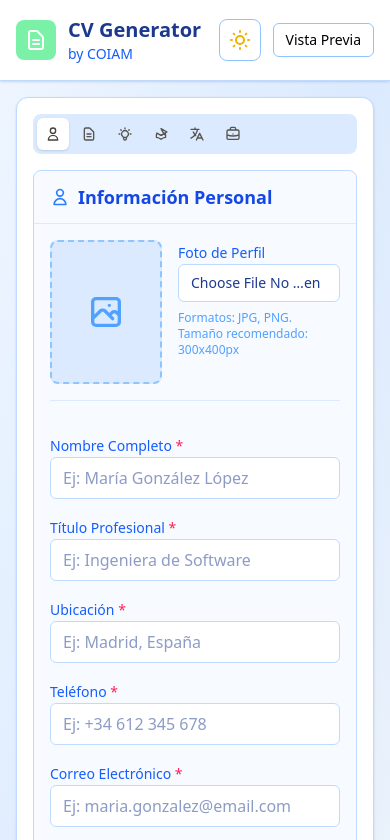
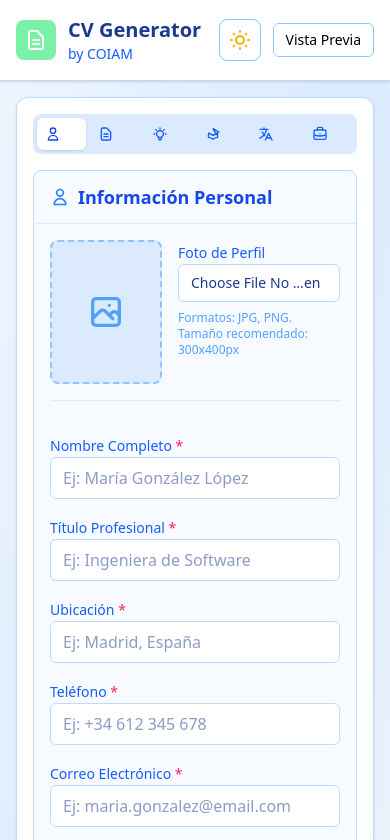
Before and after one commit to Carlos-ortiz23/cv-generator, a website built with Vite: page index.html in a window 390 px wide. Both pictures are taken after a click on the button 53 px from the left and 134 px from the top of the page. Shown: the top 840 px of the page. Built offline with nearby package versions, Linux system fonts and the light colour scheme.

Commit message:
Tabs ocupan todo el espacio y formulario centrado

```diff
--- a/index.html
+++ b/index.html
@@ -58,28 +58,28 @@
       <div id="formSection" class="xl:col-span-2">
         <div class="bg-white dark:bg-slate-800 rounded-xl shadow-sm border border-blue-200 dark:border-slate-700 p-4 sm:p-6 transition-colors duration-300">
           <!-- Tabs -->
-          <div class="flex flex-wrap gap-1 bg-blue-100 dark:bg-slate-700 p-1 rounded-lg mb-4 sm:mb-6 transition-colors duration-300">
-            <button data-tab="personal" class="tab-btn tab-active flex items-center gap-1.5 px-2 sm:px-3 py-2 text-xs sm:text-sm rounded-md transition-colors bg-white dark:bg-slate-600 text-blue-700 dark:text-white shadow-sm">
+          <div class="flex flex-wrap gap-1 bg-blue-100 dark:bg-slate-700 p-1 rounded-lg mb-4 sm:mb-6 transition-colors duration-300 flex-1">
+            <button data-tab="personal" class="tab-btn tab-active flex items-center gap-1.5 px-2 sm:px-3 py-2 text-xs sm:text-sm rounded-md transition-colors bg-white dark:bg-slate-600 text-blue-700 dark:text-white shadow-sm flex-1">
               <svg class="h-4 w-4" fill="none" stroke="currentColor" viewBox="0 0 24 24"><path stroke-linecap="round" stroke-linejoin="round" stroke-width="2" d="M16 7a4 4 0 11-8 0 4 4 0 018 0zM12 14a7 7 0 00-7 7h14a7 7 0 00-7-7z"></path></svg>
               <span class="hidden sm:inline">Personal</span>
             </button>
-            <button data-tab="profile" class="tab-btn tab-inactive flex items-center gap-1.5 px-2 sm:px-3 py-2 text-xs sm:text-sm rounded-md transition-colors text-blue-600 dark:text-blue-200 hover:bg-blue-50 dark:hover:bg-slate-600">
+            <button data-tab="profile" class="tab-btn tab-inactive flex items-center gap-1.5 px-2 sm:px-3 py-2 text-xs sm:text-sm rounded-md transition-colors text-blue-600 dark:text-blue-200 flex-1">
               <svg class="h-4 w-4" fill="none" stroke="currentColor" viewBox="0 0 24 24"><path stroke-linecap="round" stroke-linejoin="round" stroke-width="2" d="M9 12h6m-6 4h6m2 5H7a2 2 0 01-2-2V5a2 2 0 012-2h5.586a1 1 0 01.707.293l5.414 5.414a1 1 0 01.293.707V19a2 2 0 01-2 2z"></path></svg>
               <span class="hidden sm:inline">Perfil</span>
             </button>
-            <button data-tab="skills" class="tab-btn tab-inactive flex items-center gap-1.5 px-2 sm:px-3 py-2 text-xs sm:text-sm rounded-md transition-colors text-blue-600 dark:text-blue-200 hover:bg-blue-50 dark:hover:bg-slate-600">
+            <button data-tab="skills" class="tab-btn tab-inactive flex items-center gap-1.5 px-2 sm:px-3 py-2 text-xs sm:text-sm rounded-md transition-colors text-blue-600 dark:text-blue-200 flex-1">
               <svg class="h-4 w-4" fill="none" stroke="currentColor" viewBox="0 0 24 24"><path stroke-linecap="round" stroke-linejoin="round" stroke-width="2" d="M9.663 17h4.673M12 3v1m6.364 1.636l-.707.707M21 12h-1M4 12H3m3.343-5.657l-.707-.707m2.828 9.9a5 5 0 117.072 0l-.548.547A3.374 3.374 0 0014 18.469V19a2 2 0 11-4 0v-.531c0-.895-.356-1.754-.988-2.386l-.548-.547z"></path></svg>
               <span class="hidden sm:inline">Competencias</span>
             </button>
-            <button data-tab="education" class="tab-btn tab-inactive flex items-center gap-1.5 px-2 sm:px-3 py-2 text-xs sm:text-sm rounded-md transition-colors text-blue-600 dark:text-blue-200 hover:bg-blue-50 dark:hover:bg-slate-600">
+            <button data-tab="education" class="tab-btn tab-inactive flex items-center gap-1.5 px-2 sm:px-3 py-2 text-xs sm:text-sm rounded-md transition-colors text-blue-600 dark:text-blue-200 flex-1">
               <svg class="h-4 w-4" fill="none" stroke="currentColor" viewBox="0 0 24 24"><path stroke-linecap="round" stroke-linejoin="round" stroke-width="2" d="M12 14l9-5-9-5 5 9 5z"></path><path stroke-linecap="round" stroke-linejoin="round" stroke-width="2" d="M12 14l6.16-3.422a12.083 12.083 0 01.665 6.479A11.952 11.952 0 0012 20.055a11.952 11.952 0 00-6.824-2.998 12.078 12.078 0 01.665-6.479L12 14z"></path></svg>
               <span class="hidden sm:inline">Educación</span>
             </button>
-            <button data-tab="languages" class="tab-btn tab-inactive flex items-center gap-1.5 px-2 sm:px-3 py-2 text-xs sm:text-sm rounded-md transition-colors text-blue-600 dark:text-blue-200 hover:bg-blue-50 dark:hover:bg-slate-600">
+            <button data-tab="languages" class="tab-btn tab-inactive flex items-center gap-1.5 px-2 sm:px-3 py-2 text-xs sm:text-sm rounded-md transition-colors text-blue-600 dark:text-blue-200 flex-1">
               <svg class="h-4 w-4" fill="none" stroke="currentColor" viewBox="0 0 24 24"><path stroke-linecap="round" stroke-linejoin="round" stroke-width="2" d="M3 5h12M9 3v2m1.048 9.5A18.022 18.022 0 016.412 9m6.088 9h7M11 21l5-10 5 10M12.751 5C11.783 10.77 8.07 15.61 3 18.129"></path></svg>
               <span class="hidden sm:inline">Idiomas</span>
             </button>
-            <button data-tab="experience" class="tab-btn tab-inactive flex items-center gap-1.5 px-2 sm:px-3 py-2 text-xs sm:text-sm rounded-md transition-colors text-blue-600 dark:text-blue-200 hover:bg-blue-50 dark:hover:bg-slate-600">
+            <button data-tab="experience" class="tab-btn tab-inactive flex items-center gap-1.5 px-2 sm:px-3 py-2 text-xs sm:text-sm rounded-md transition-colors text-blue-600 dark:text-blue-200 flex-1">
               <svg class="h-4 w-4" fill="none" stroke="currentColor" viewBox="0 0 24 24"><path stroke-linecap="round" stroke-linejoin="round" stroke-width="2" d="M21 13.255A23.931 23.931 0 0112 15c-3.183 0-6.22-.62-9-1.745M16 6V4a2 2 0 00-2-2h-4a2 2 0 00-2 2v2m4 6h.01M5 20h14a2 2 0 002-2V8a2 2 0 00-2-2H5a2 2 0 00-2 2v10a2 2 0 002 2z"></path></svg>
               <span class="hidden sm:inline">Experiencia</span>
             </button>
@@ -272,7 +272,7 @@
       </div>
 
       <!-- Preview -->
-      <div id="previewSection" class="hidden xl:block xl:col-span-1">
+      <div id="previewSection" class="hidden">
         <div class="sticky top-20 lg:top-24">
           <div class="bg-blue-100 dark:bg-slate-700 rounded-xl p-4 shadow-sm border border-blue-200 dark:border-slate-600 transition-colors duration-300">
             <div class="flex items-center justify-between mb-3">
--- a/src/features/preview.js
+++ b/src/features/preview.js
@@ -7,23 +7,17 @@ export function togglePreview() {
   if (!formSection || !previewSection) return;
 
   if (previewSection.classList.contains('hidden')) {
-    // Show preview - hide form on mobile, show both on desktop
+    // Show preview - hide form on mobile/tablet, show both on desktop
     if (window.innerWidth < 1280) { // xl breakpoint
       formSection.classList.add('hidden');
-      previewSection.classList.remove('hidden');
-      previewSection.classList.remove('xl:block');
-      previewSection.classList.add('block');
-    } else {
-      previewSection.classList.remove('hidden');
     }
+    previewSection.classList.remove('hidden');
     const btn = document.getElementById('togglePreview');
     if (btn) btn.textContent = 'Ocultar';
   } else {
     // Hide preview - show form
     formSection.classList.remove('hidden');
     previewSection.classList.add('hidden');
-    previewSection.classList.remove('block');
-    previewSection.classList.add('xl:block');
     const btn = document.getElementById('togglePreview');
     if (btn) btn.textContent = 'Vista Previa';
   }
--- a/src/features/tabs.js
+++ b/src/features/tabs.js
@@ -5,12 +5,12 @@ export function initTabs() {
 
       // Update button states
       document.querySelectorAll('.tab-btn').forEach((b) => {
-        b.classList.remove('bg-white', 'dark:bg-slate-600', 'text-stone-700', 'dark:text-white', 'shadow-sm');
-        b.classList.add('text-stone-600', 'dark:text-stone-300', 'hover:bg-stone-50', 'dark:hover:bg-slate-600');
+        b.classList.remove('bg-white', 'dark:bg-slate-600', 'text-blue-700', 'dark:text-white', 'shadow-sm');
+        b.classList.add('text-blue-600', 'dark:text-blue-200');
       });
 
-      btn.classList.remove('text-stone-600', 'dark:text-stone-300', 'hover:bg-stone-50', 'dark:hover:bg-slate-600');
-      btn.classList.add('bg-white', 'dark:bg-slate-600', 'text-stone-700', 'dark:text-white', 'shadow-sm');
+      btn.classList.remove('text-blue-600', 'dark:text-blue-200');
+      btn.classList.add('bg-white', 'dark:bg-slate-600', 'text-blue-700', 'dark:text-white', 'shadow-sm');
 
       // Update content visibility
       document.querySelectorAll('.tab-content').forEach((content) => {
```
